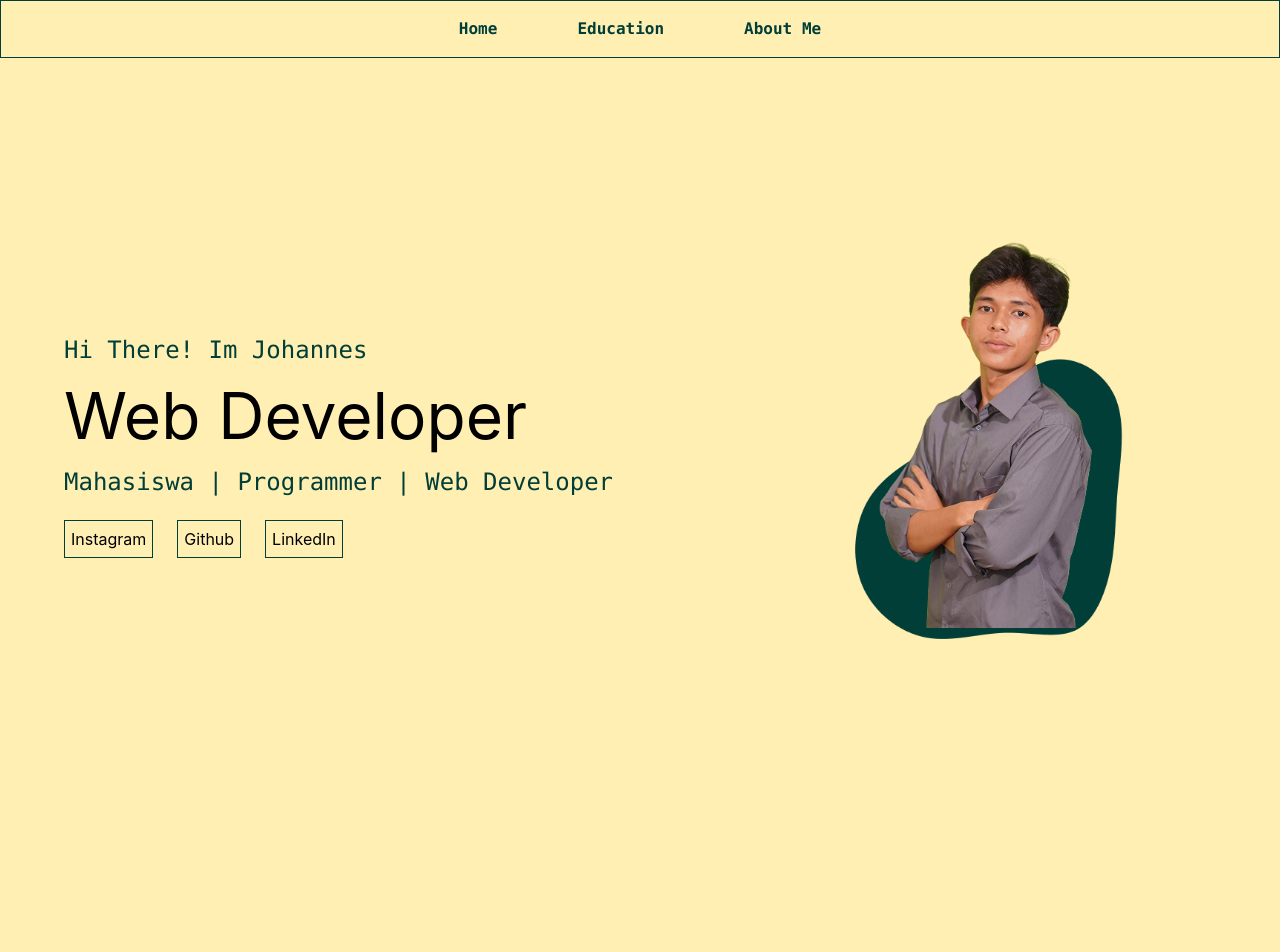
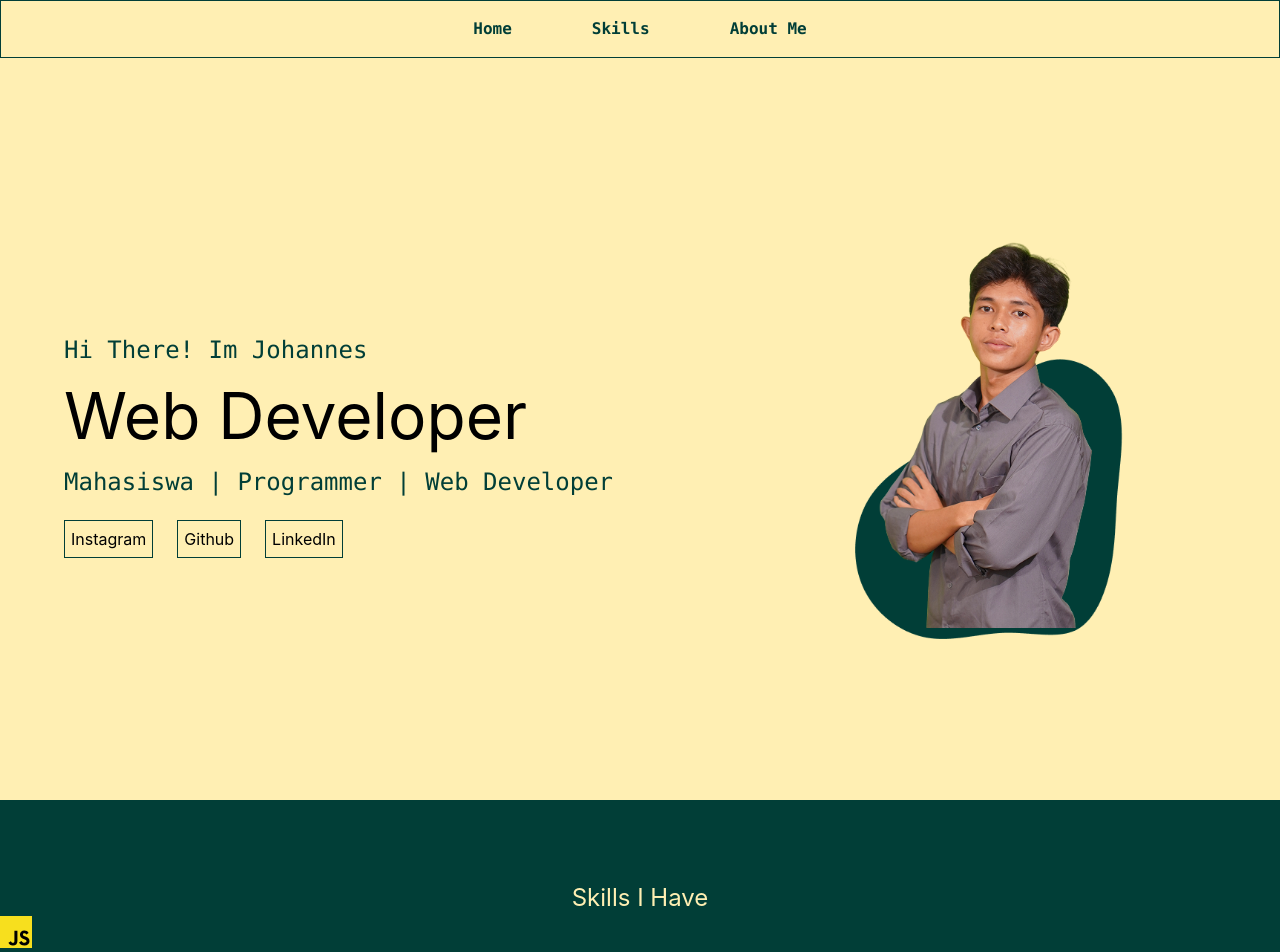
Before and after one commit to JohannesMRS/Profile, a website built with Vite: page index.html in a window 1280 px wide. Shown: the top 952 px of the page. Built offline with nearby package versions, Linux system fonts and the light colour scheme.

Commit message:
Feat: Adding Skills Section

```diff
--- a/index.html
+++ b/index.html
@@ -8,15 +8,15 @@
     <title>Portfolio</title>
   </head>
   <body>
-    <main class="h-[2000px]">
+    <main class="h-500">
       <nav>
         <div
           class="hidden w-full font-mono font-bold p-4 sm:flex justify-center items-center gap-20 text-[#013e37] border"
           id="navbar"
         >
-          <a href="#" class="hover:text-[#594579]">Home</a>
-          <a href="#">Education</a>
-          <a href="#">About Me</a>
+          <a href="#home" class="hover:text-[#594579] nav-item">Home</a>
+          <a href="#skills" class="nav-item">Skills</a>
+          <a href="#about" id="about" class="nav-item">About Me</a>
         </div>
 
         <img
@@ -27,15 +27,18 @@
         />
 
         <div class="flex sm:hidden" id="navsm">
-          <a href="">#</a>
+          <a href="#">#</a>
           <a href="">#</a>
           <a href="">#</a>
         </div>
       </nav>
 
       <!-- Home Section Start -->
-      <section class="h-screen pt-14.5 flex justify-center items-center">
-        <div class="w-[900px] pt-8 mx-auto flex flex-col ml-16 text-justify">
+      <section
+        class="h-screen pt-14.5 flex justify-center items-center"
+        id="home"
+      >
+        <div class="w-225 pt-8 mx-auto flex flex-col ml-16 text-justify">
           <p class="text-[24px] font-mono text-[#013e37]">
             Hi There! Im Johannes
           </p>
@@ -70,6 +73,15 @@
         </div>
       </section>
       <!-- Home Section End -->
+
+      <!-- Skills Start -->
+      <section id="skills" class="pt-20 bg-[#013e37] h-screen">
+        <h1 class="text-[24px] text-center text-[#ffefb3]">Skills I Have</h1>
+        <div>
+          <img src="src/assets/javascript.svg" alt="" />
+        </div>
+      </section>
+      <!-- Skills End -->
     </main>
 
     <script type="module" src="/src/script.js"></script>
--- a/src/script.js
+++ b/src/script.js
@@ -1,5 +1,8 @@
 const hamburgerMenu = document.getElementById("hamburger");
 const navbarMobile = document.getElementById("navsm");
+const homeNav = document.getElementById("home");
+const skillsNav = document.getElementById("skills");
+const aboutNav = document.getElementById("about");
 
 window.addEventListener("scroll", () => {
   const navbar = document.getElementById("navbar");
--- a/src/style.css
+++ b/src/style.css
@@ -5,10 +5,19 @@
   --secondary: #013e37;
 }
 
+body::-webkit-scrollbar {
+  display: none;
+}
+
+* {
+  scroll-behavior: smooth;
+}
+
 body {
   background-color: var(--primary);
 }
 
+/* Navbar Start */
 #navbar {
   position: fixed;
   top: 0;
@@ -19,6 +28,7 @@ body {
 }
 
 #navbar.scrolled {
+  background-color: rgb(255, 239, 179, 0.7);
   width: 60%;
   left: 0;
   right: 0;
@@ -28,6 +38,8 @@ body {
   margin: 0 auto;
   margin-top: 10px;
 }
+
+/* Navbar End */
 
 @media screen and (max-width: 480px) {
   #navsm {
```
Also changed, not shown: src/assets/Bootstrap.png (added), src/assets/Git.png (added), src/assets/GitHub.png (added), src/assets/Laravel.png (added), src/assets/TailwindCSS.png (added), src/assets/c++.png (added), src/assets/css-3.png (added), src/assets/html-5.png (added), src/assets/html.png (added), src/assets/js.png (added), src/assets/mysql.png (added), src/assets/oracle.png (added), src/assets/php.png (added), src/assets/python.png (added).
